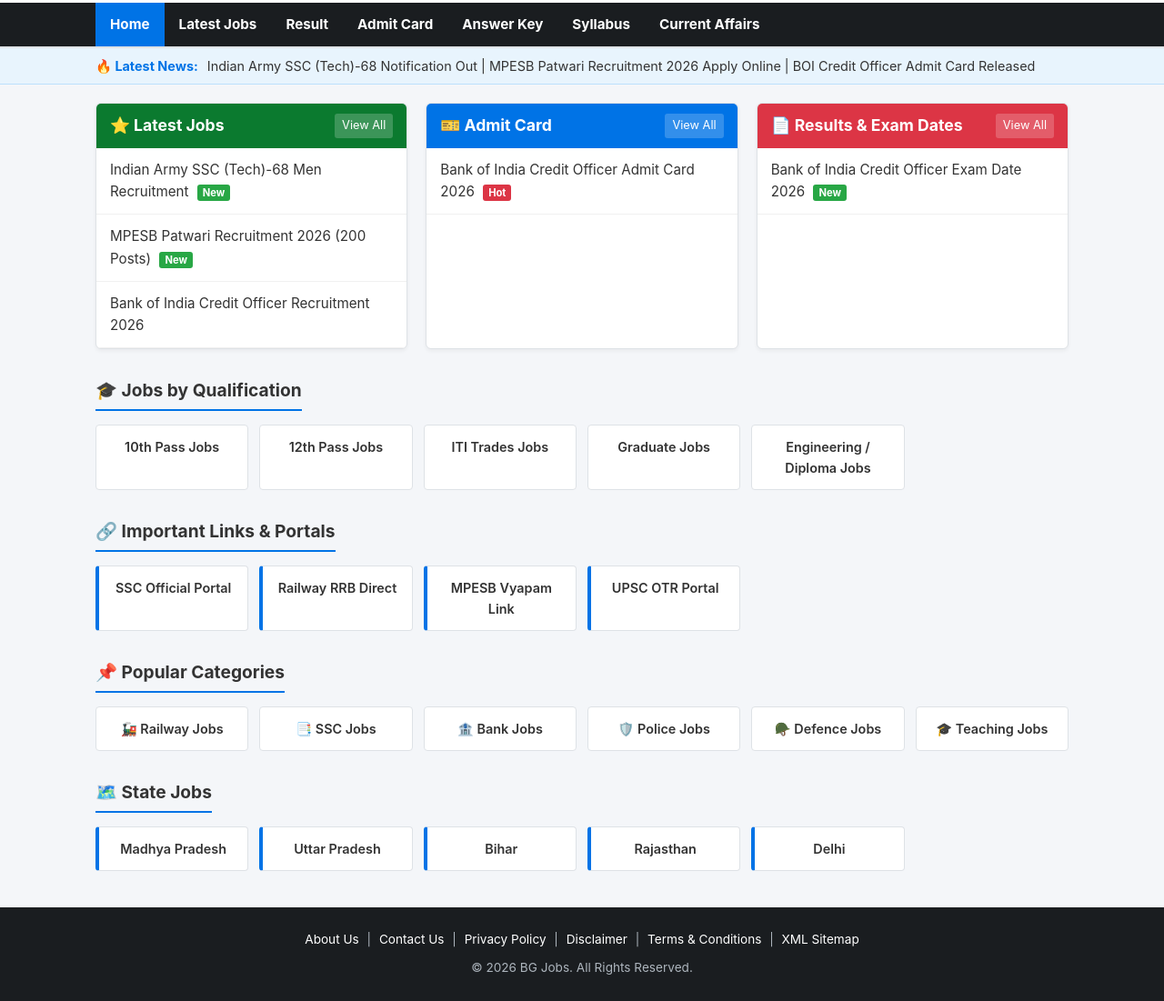
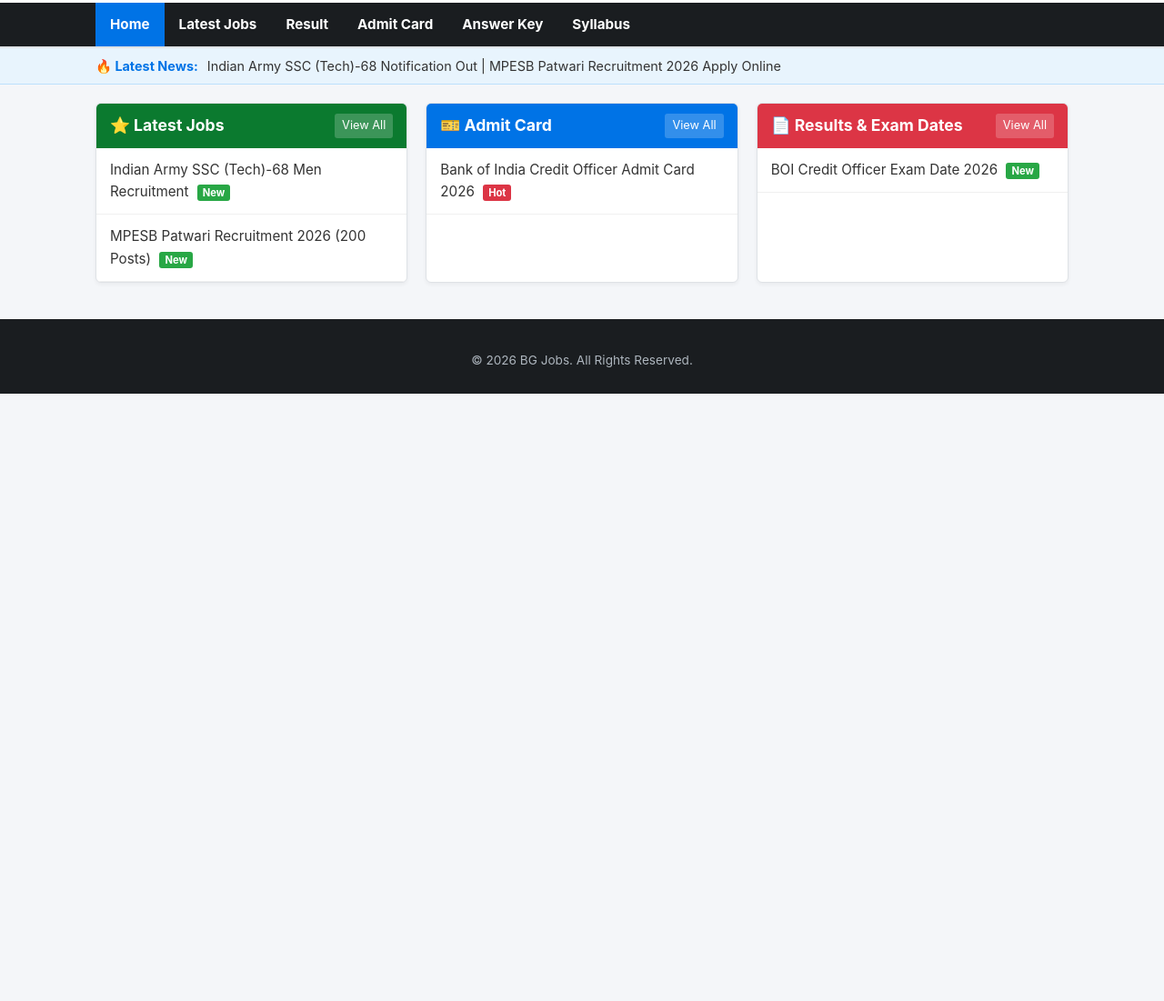
Before and after one commit to bgsarkariresult/bgjob, a plain HTML site: page index.html in a window 1280 px wide. Shown: the part 73-1174 px from the top of the page at 91% size. After the commit the page ends 800 px from the top, so only its background shows below. Drawn offline with Linux system fonts and the light colour scheme.

Commit message:
Update index.html

```diff
--- a/index.html
+++ b/index.html
@@ -5,67 +5,36 @@
     <meta name="viewport" content="width=device-width, initial-scale=1.0">
     <meta http-equiv="X-UA-Compatible" content="IE=edge">
 
-    <!-- Title & Primary SEO Meta Tags -->
     <title>BG Jobs | Latest Sarkari Jobs, Admit Card & Results 2026</title>
-    <meta name="description" content="BG Jobs: Get latest updates on Sarkari Result, Railway, SSC, Bank, MPESB, Police Govt Jobs, Admit Cards, Answer Keys, Syllabus & Admissions in Hindi.">
+    <meta name="description" content="BG Jobs: Get latest updates on Sarkari Result, Railway, SSC, Bank, MPESB, Police Govt Jobs, Admit Cards, Answer Keys & Syllabus.">
     <meta name="keywords" content="Sarkari Result, BG Jobs, MPESB Patwari, Bank Jobs, SSC CGL 2026, Railway Recruitment, Admit Card, Results 2026">
     <meta name="author" content="BG Jobs">
     <meta name="robots" content="index, follow, max-image-preview:large">
-    <meta name="theme-color" content="#0b7a2f">
+    <meta name="theme-color" content="#0073e6">
 
-    <!-- Preconnect for Performance -->
-    <link rel="preconnect" href="https://fonts.googleapis.com">
-    <link rel="preconnect" href="https://fonts.gstatic.com" crossorigin>
-
-    <!-- Canonical URL -->
     <link rel="canonical" href="https://bgsarkariresult.github.io/bgjob/">
 
-    <!-- Open Graph for Social Sharing -->
     <meta property="og:title" content="BG Jobs - Latest Sarkari Jobs, Results & Admit Card 2026">
     <meta property="og:description" content="Find all latest government job notifications, admit cards, and results on BG Jobs.">
     <meta property="og:type" content="website">
     <meta property="og:url" content="https://bgsarkariresult.github.io/bgjob/">
-    <meta property="og:image" content="https://bgsarkariresult.github.io/bgjob/assets/images/og-image.jpg">
     <meta property="og:site_name" content="BG Jobs">
-    <meta property="og:locale" content="hi_IN">
 
-    <!-- Twitter Card Meta -->
-    <meta name="twitter:card" content="summary_large_image">
-    <meta name="twitter:title" content="BG Jobs | Latest Sarkari Jobs 2026">
-    <meta name="twitter:description" content="Latest Govt Jobs, Admit Card, Answer Key & Results Updates in Hindi.">
-    <meta name="twitter:image" content="https://bgsarkariresult.github.io/bgjob/assets/images/og-image.jpg">
-
-    <!-- Icons & Manifest -->
-    <link rel="shortcut icon" href="favicon.ico" type="image/x-icon">
-    <link rel="icon" type="image/png" sizes="32x32" href="assets/images/favicon-32x32.png">
-    <link rel="icon" type="image/png" sizes="16x16" href="assets/images/favicon-16x16.png">
-    <link rel="apple-touch-icon" sizes="180x180" href="assets/images/apple-touch-icon.png">
-    <link rel="manifest" href="manifest.json">
-
-    <!-- Stylesheet -->
     <link rel="stylesheet" href="assets/css/style.css">
 
-    <!-- WebSite Schema JSON-LD -->
     <script type="application/ld+json">
     {
       "@context": "https://schema.org",
       "@type": "WebSite",
       "name": "BG Jobs",
-      "url": "https://bgsarkariresult.github.io/bgjob/",
-      "potentialAction": {
-        "@type": "SearchAction",
-        "target": "https://bgsarkariresult.github.io/bgjob/search.html?q={search_term_string}",
-        "query-input": "required name=search_term_string"
-      }
+      "url": "https://bgsarkariresult.github.io/bgjob/"
     }
     </script>
 </head>
 <body>
 
-    <!-- Header & Navigation -->
     <header class="site-header">
         <div class="container header-flex">
-            <!-- Single H1 for SEO Integrity -->
             <h1 class="logo">
                 <a href="index.html">BG <span>Jobs</span></a>
             </h1>
@@ -82,29 +51,23 @@
                 <a href="admit-card/index.html">Admit Card</a>
                 <a href="answer-key/index.html">Answer Key</a>
                 <a href="syllabus/index.html">Syllabus</a>
-                <a href="current-affairs/index.html">Current Affairs</a>
             </div>
         </nav>
     </header>
 
-    <!-- News Ticker Section -->
     <div class="ticker-wrapper">
         <div class="container ticker-flex">
             <span class="ticker-label">🔥 Latest News:</span>
             <div class="ticker-content">
                 <a href="jobs/indian-army-ssc-tech-68-men-recruitment-2026-notification-eligibility-dates-salary.html">Indian Army SSC (Tech)-68 Notification Out</a> |
-                <a href="jobs/mpesb-patwari-recruitment-2026-notification-out-apply-online-for-200-posts.html">MPESB Patwari Recruitment 2026 Apply Online</a> |
-                <a href="jobs/bank-of-india-credit-officer-admit-card-2026-out-download-call-letter-at-bankofindia-co-in.html">BOI Credit Officer Admit Card Released</a>
+                <a href="jobs/mpesb-patwari-recruitment-2026-notification-out-apply-online-for-200-posts.html">MPESB Patwari Recruitment 2026 Apply Online</a>
             </div>
         </div>
     </div>
 
     <main class="container main-content">
-
-        <!-- Core Sarkari Result 3-Column Grid -->
         <div class="job-grid-container">
 
-            <!-- Column 1: Latest Jobs -->
             <section class="job-card-box">
                 <div class="box-header bg-green">
                     <h2>⭐ Latest Jobs</h2>
@@ -113,104 +76,37 @@
                 <ul class="job-list">
                     <li><a href="jobs/indian-army-ssc-tech-68-men-recruitment-2026-notification-eligibility-dates-salary.html">Indian Army SSC (Tech)-68 Men Recruitment <span class="badge new">New</span></a></li>
                     <li><a href="jobs/mpesb-patwari-recruitment-2026-notification-out-apply-online-for-200-posts.html">MPESB Patwari Recruitment 2026 (200 Posts) <span class="badge new">New</span></a></li>
-                    <li><a href="jobs/bank-of-india-credit-officer-exam-date-2026-out-check-exam-date-admit-card-link.html">Bank of India Credit Officer Recruitment 2026</a></li>
                 </ul>
             </section>
 
-            <!-- Column 2: Admit Card -->
             <section class="job-card-box">
                 <div class="box-header bg-blue">
                     <h2>🎫 Admit Card</h2>
                     <a href="admit-card/index.html">View All</a>
                 </div>
                 <ul class="job-list">
-                    <li><a href="jobs/bank-of-india-credit-officer-admit-card-2026-out-download-call-letter-at-bankofindia-co-in.html">Bank of India Credit Officer Admit Card 2026 <span class="badge hot">Hot</span></a></li>
+                    <li><a href="jobs/bank-of-india-credit-officer-admit-card-2026-out-download-call-letter.html">Bank of India Credit Officer Admit Card 2026 <span class="badge hot">Hot</span></a></li>
                 </ul>
             </section>
 
-            <!-- Column 3: Results & Exam Dates -->
             <section class="job-card-box">
                 <div class="box-header bg-red">
                     <h2>📄 Results & Exam Dates</h2>
                     <a href="results/index.html">View All</a>
                 </div>
                 <ul class="job-list">
-                    <li><a href="jobs/bank-of-india-credit-officer-exam-date-2026-out-check-exam-date-admit-card-link.html">Bank of India Credit Officer Exam Date 2026 <span class="badge new">New</span></a></li>
+                    <li><a href="jobs/bank-of-india-credit-officer-admit-card-2026-out-download-call-letter.html">BOI Credit Officer Exam Date 2026 <span class="badge new">New</span></a></li>
                 </ul>
             </section>
 
         </div>
-
-        <!-- Additional Section: Qualification-Wise Jobs -->
-        <section class="categories-section">
-            <h2 class="section-title">🎓 Jobs by Qualification</h2>
-            <div class="category-grid">
-                <a href="qualification/10th-pass.html" class="cat-btn">10th Pass Jobs</a>
-                <a href="qualification/12th-pass.html" class="cat-btn">12th Pass Jobs</a>
-                <a href="qualification/iti-jobs.html" class="cat-btn">ITI Trades Jobs</a>
-                <a href="qualification/graduate.html" class="cat-btn">Graduate Jobs</a>
-                <a href="qualification/diploma.html" class="cat-btn">Engineering / Diploma Jobs</a>
-            </div>
-        </section>
-
-        <!-- Additional Section: Important Links -->
-        <section class="categories-section">
-            <h2 class="section-title">🔗 Important Links & Portals</h2>
-            <div class="category-grid">
-                <a href="important/ssc-portal.html" class="cat-btn state">SSC Official Portal</a>
-                <a href="important/rrb-portal.html" class="cat-btn state">Railway RRB Direct</a>
-                <a href="important/mpesb-portal.html" class="cat-btn state">MPESB Vyapam Link</a>
-                <a href="important/upsc-portal.html" class="cat-btn state">UPSC OTR Portal</a>
-            </div>
-        </section>
-
-        <!-- Popular Categories Grid -->
-        <section class="categories-section">
-            <h2 class="section-title">📌 Popular Categories</h2>
-            <div class="category-grid">
-                <a href="category/railway.html" class="cat-btn">🚂 Railway Jobs</a>
-                <a href="category/ssc.html" class="cat-btn">📑 SSC Jobs</a>
-                <a href="category/bank.html" class="cat-btn">🏦 Bank Jobs</a>
-                <a href="category/police.html" class="cat-btn">🛡️ Police Jobs</a>
-                <a href="category/defence.html" class="cat-btn">🪖 Defence Jobs</a>
-                <a href="category/teaching.html" class="cat-btn">🎓 Teaching Jobs</a>
-            </div>
-        </section>
-
-        <!-- State-Wise Jobs -->
-        <section class="categories-section">
-            <h2 class="section-title">🗺️ State Jobs</h2>
-            <div class="category-grid">
-                <a href="state-jobs/mp.html" class="cat-btn state">Madhya Pradesh</a>
-                <a href="state-jobs/up.html" class="cat-btn state">Uttar Pradesh</a>
-                <a href="state-jobs/bihar.html" class="cat-btn state">Bihar</a>
-                <a href="state-jobs/rajasthan.html" class="cat-btn state">Rajasthan</a>
-                <a href="state-jobs/delhi.html" class="cat-btn state">Delhi</a>
-            </div>
-        </section>
-
     </main>
 
-    <!-- Footer -->
     <footer class="site-footer">
         <div class="container footer-content">
-            <div class="footer-links">
-                <a href="pages/about.html">About Us</a> |
-                <a href="pages/contact.html">Contact Us</a> |
-                <a href="pages/privacy-policy.html">Privacy Policy</a> |
-                <a href="pages/disclaimer.html">Disclaimer</a> |
-                <a href="pages/terms.html">Terms & Conditions</a> |
-                <a href="sitemap.xml">XML Sitemap</a>
-            </div>
-            <p class="copyright">&copy; BG Jobs. All Rights Reserved.</p>
+            <p class="copyright">&copy; 2026 BG Jobs. All Rights Reserved.</p>
         </div>
     </footer>
 
-    <!-- JavaScript File -->
-    <script src="assets/js/script.js"></script>
-    <script>
-        // Dynamic Copyright Year
-        document.querySelector(".copyright").innerHTML = "© " + new Date().getFullYear() + " BG Jobs. All Rights Reserved.";
-    </script>
 </body>
 </html>
```
